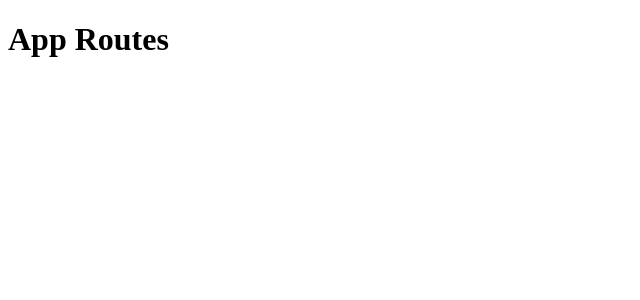
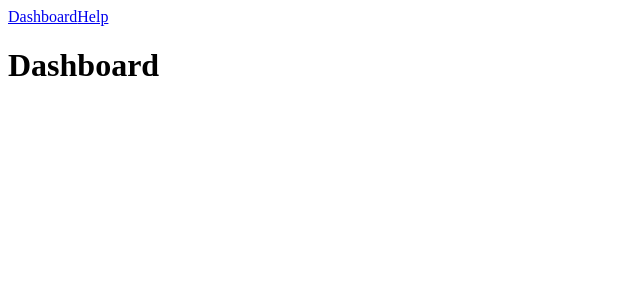
Before and after one commit to nurkeevich/Quora-UI, a React (Vite) app: page / in a window 1280 px wide. Shown: the top 300 px of the page, without its empty margins (0-640 px from the left). Built offline with nearby package versions, Linux system fonts and the light colour scheme.

Commit message:
now we can navigate to dashboard and help page

```diff
--- /dev/null
+++ b/src/components/Dashboard.tsx
@@ -0,0 +1,11 @@
+import React from "react";
+
+const Dashboard = () => {
+    return (
+        <div>
+            <h1>Dashboard</h1>
+        </div>
+    );
+};
+
+export default Dashboard;
--- /dev/null
+++ b/src/components/Help.tsx
@@ -0,0 +1,11 @@
+import React from "react";
+
+const Help = () => {
+    return (
+        <div>
+            <h1>Help Page</h1>
+        </div>
+    );
+};
+
+export default Help;
--- /dev/null
+++ b/src/components/shared/Header.tsx
@@ -0,0 +1,14 @@
+import React from "react";
+import { NavLink } from "react-router-dom";
+import { Routes } from "../../constants/AppConstants";
+
+const Header = () => {
+    return (
+        <header>
+            <NavLink to={Routes.DASHBOARD} exact={true}>Dashboard</NavLink>
+            <NavLink to={Routes.HELP}>Help</NavLink>
+        </header>
+    );
+};
+
+export default Header;
--- /dev/null
+++ b/src/components/shared/NotFound.tsx
@@ -0,0 +1,11 @@
+import React from "react";
+
+const NotFound = () => {
+    return (
+        <div>
+            <h1>Not Found</h1>
+        </div>
+    );
+};
+
+export default NotFound;
--- /dev/null
+++ b/src/constants/AppConstants.ts
@@ -0,0 +1,4 @@
+export enum Routes {
+    DASHBOARD = "/",
+    HELP = "/help"
+}
--- a/src/routes/AppRoutes.tsx
+++ b/src/routes/AppRoutes.tsx
@@ -1,10 +1,23 @@
 import React from "react";
+import { BrowserRouter, Switch, Route } from "react-router-dom";
+import { Routes } from "../constants/AppConstants";
+import Header from "../components/shared/Header";
+import Dashboard from "../components/Dashboard";
+import Help from "../components/Help";
+import NotFound from "../components/shared/NotFound";
 
 const AppRoutes = () => {
     return (
-        <div>
-            <h1>App Routes</h1>
-        </div>
+        <BrowserRouter>
+            <div>
+                <Header />
+                <Switch>
+                    <Route path={Routes.DASHBOARD} exact={true} component={Dashboard}/>
+                    <Route path={Routes.HELP} component={Help}/>
+                    <Route component={NotFound}/>
+                </Switch>
+            </div>
+        </BrowserRouter>
     );
 };
 
```
Also changed, not shown: 1 other file (tests, documents, lock files or other folders).
